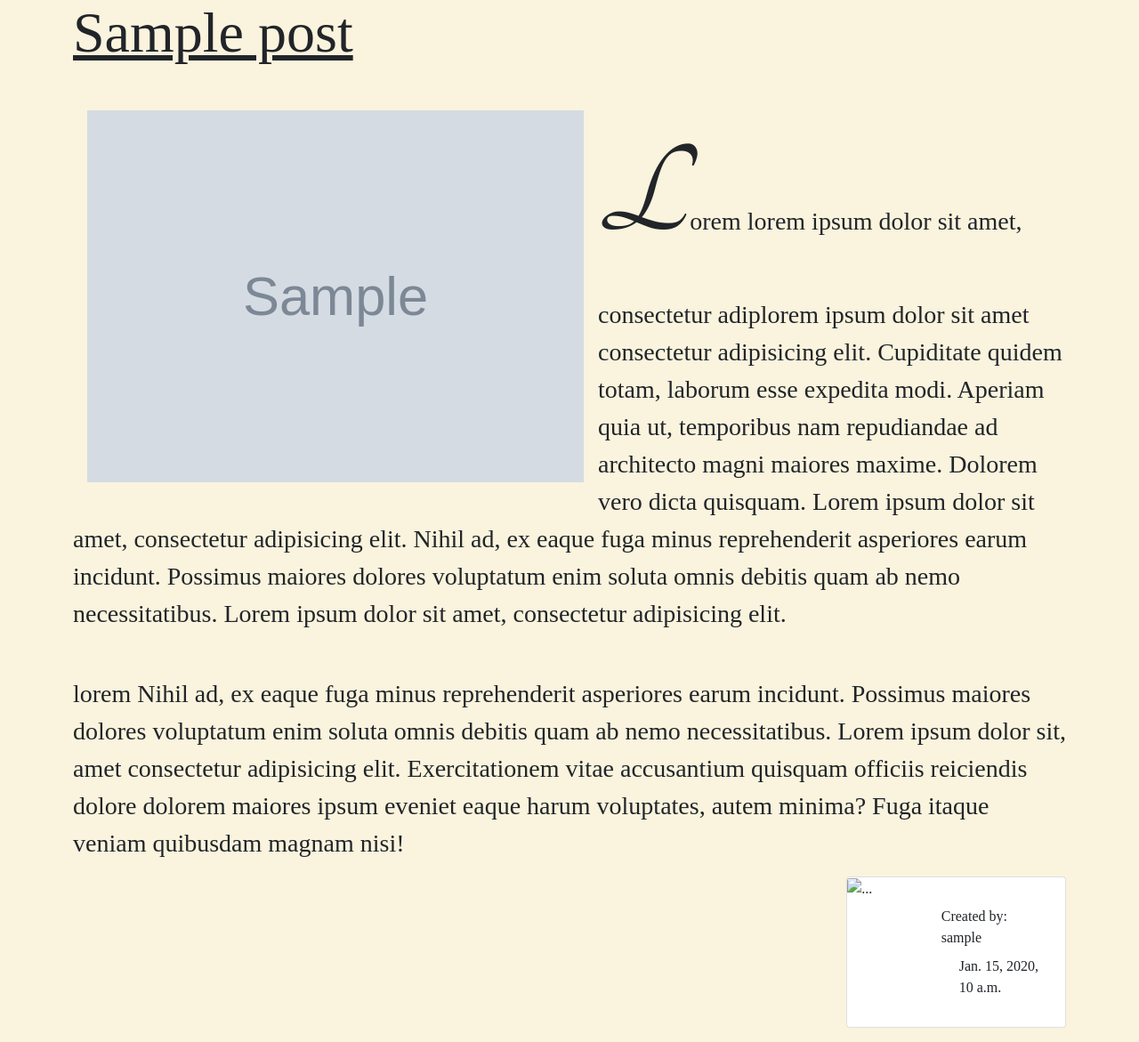
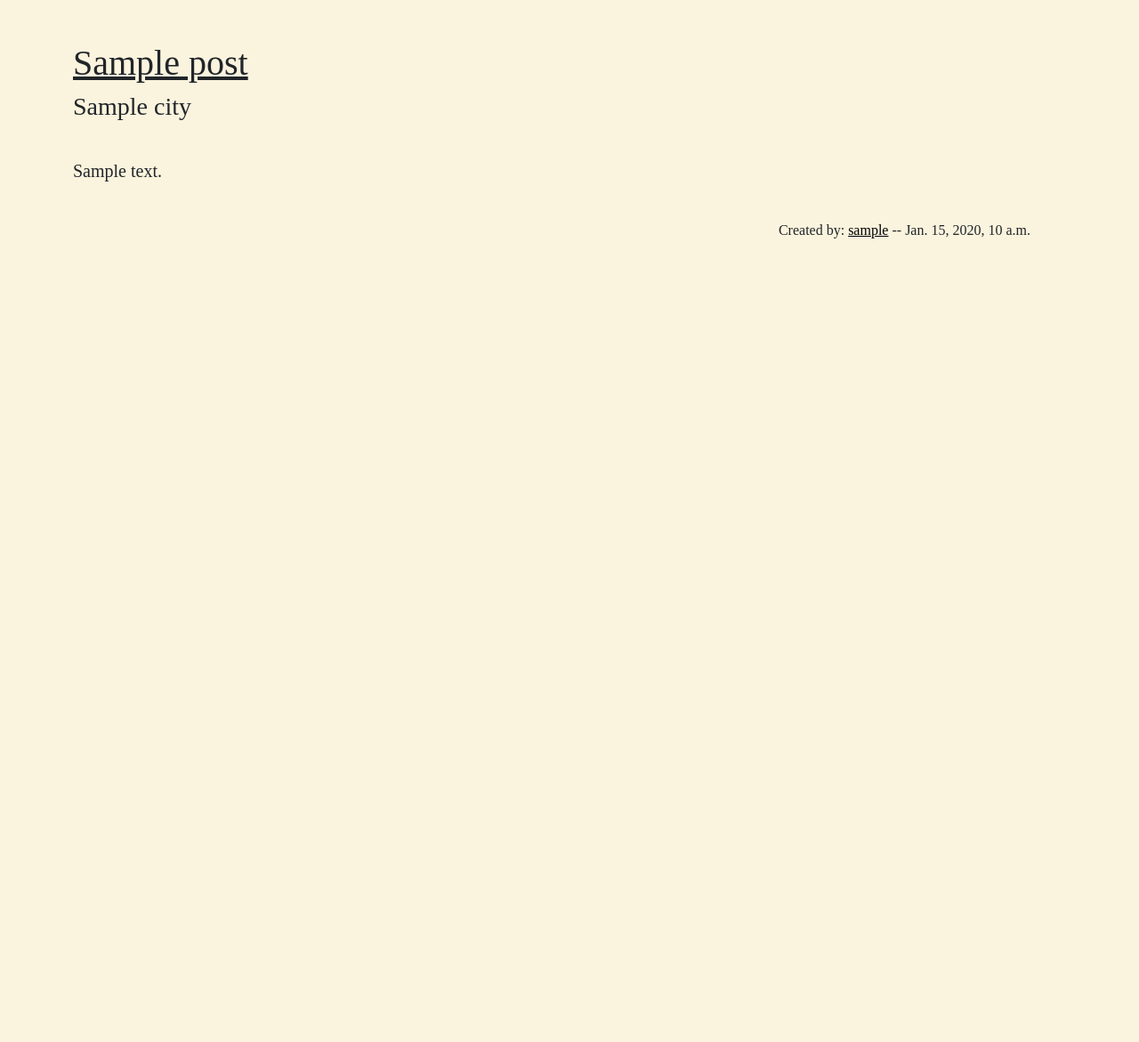
Before and after one commit to bhwong11/wayfarer, a Django app: page /posts/1/ in a window 1280 px wide. Shown: the part 327-1498 px from the top of the page at 89% size. After the commit the page ends 595 px from the top, so only its background shows below. Run offline with Django 3.2, Linux system fonts and the light colour scheme; tables that the repository leaves empty hold one stand-in row (values such as "Sample post"); grey boxes marked "Sample" are stand-in pictures; some web fonts are replaced; grey boxes are pictures that could not be loaded.

Commit message:
Adds styling to post details html.

```diff
--- a/main_app/templates/post_details.html
+++ b/main_app/templates/post_details.html
@@ -4,34 +4,33 @@
 {% block content %}
 
 
-<div class="container">
+<div class="container mt-5">
 <div class="row">
-  <div class="display-3 text-decoration-underline  mb-3">{{post.title}}</div>
+  <div class="mb-3">
+    <h1 style="font-size: 40px;" class="text-decoration-underline">{{post.title}}</h1>
+    <h3>{{post.cities.name}}</h3>
+  </div>
 </div>
     <article class="row single-post mt-3 no-gutters">
         <div class="col-md-12">
-            <div class="clearfix">
-                <img src="{{post.image}}" class="col-md-6 float-md-start m-3" alt="...">
+
             <div class="single-post-content-wrapper">
-                  <article class = "fs-3"> <span class="first_letter">L</span>orem lorem ipsum dolor sit amet, consectetur adiplorem ipsum dolor sit amet consectetur adipisicing elit. Cupiditate quidem totam, laborum esse expedita modi. Aperiam quia ut, temporibus nam repudiandae ad architecto magni maiores maxime. Dolorem vero dicta quisquam. Lorem ipsum dolor sit amet, consectetur adipisicing elit. Nihil ad, ex eaque fuga minus reprehenderit asperiores earum incidunt. Possimus maiores dolores voluptatum enim soluta omnis debitis quam ab nemo necessitatibus. Lorem ipsum dolor sit amet, consectetur adipisicing elit.
+                  <article class="fs-5">
+                  {{post.content}}
                   </article>
-                  <p class = "fs-3 mt-5">lorem Nihil ad, ex eaque fuga minus reprehenderit asperiores earum incidunt. Possimus maiores dolores voluptatum enim soluta omnis debitis quam ab nemo necessitatibus. Lorem ipsum dolor sit, amet consectetur adipisicing elit. Exercitationem vitae accusantium quisquam officiis reiciendis dolore dolorem maiores ipsum eveniet eaque harum voluptates, autem minima? Fuga itaque veniam quibusdam magnam nisi!
-                  </p>
-                  <div class="card float-end mb-3" style="max-width: 400px;">
-                    <div class="row no-gutters">
-                      <div class="col-md-4">
-                        <img src="{{user.profile.image}}" class="card-img" alt="...">
-                      </div>
-                      <div class="col-md-8">
-                        <div class="card-body float-end mt-3">Created by: {{post.users.username}}
+
+                  <div class="container">
+                    <div class="row">
+                      <div class="col-12">
+                          <div class="card-body float-end mt-3">
                           <div class="row mt-2 ms-2">
-                          <p>{{post.created_at}}</p>
+                          <p>Created by: <a style="color: black;" href="{% url "profile_detail" post.users.pk %}">{{post.users.username}}</a> -- {{post.created_at}}</p>
                           </div>
                         </div>
                       </div>
                     </div>
                   </div>
-            </div>
+
         </div>
     </article>
 </div>
```
